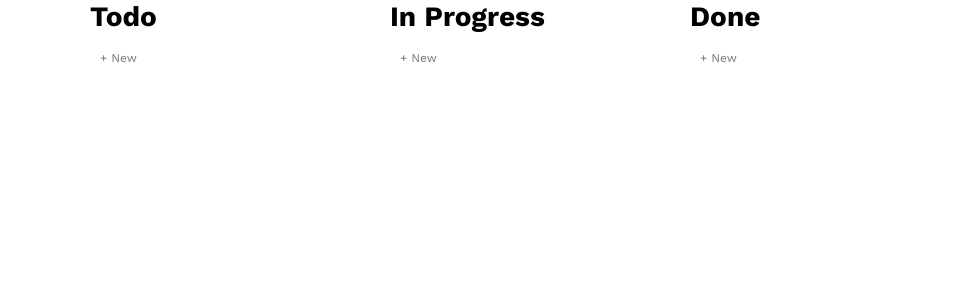
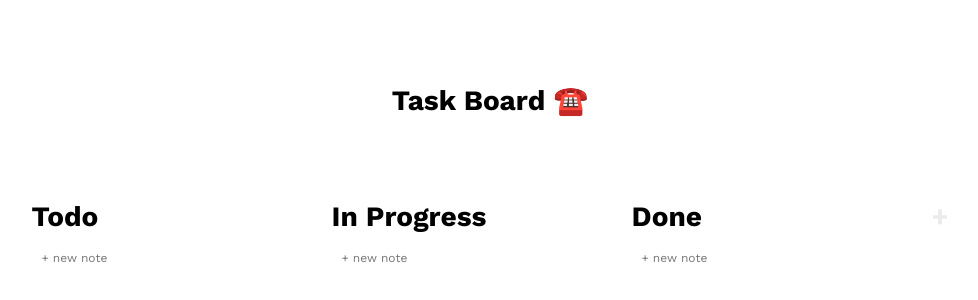
Before and after one commit to SuryaNelakanti/notion-lookalike, a React (Vite) app: page / in a window 1280 px wide. Shown: the top 300 px of the page, without its empty margins (150-1128 px from the left). Built offline with nearby package versions, Linux system fonts and the light colour scheme.

Commit message:
adding notes enabled

```diff
--- a/src/components/board-group/board-group.tsx
+++ b/src/components/board-group/board-group.tsx
@@ -5,18 +5,26 @@ type BoardGroupProps = {
   group: GroupNoteType
   groupIndex: number
   children: any
+  newNote: (groupIndex: number) => void
 }
 
 export const BoardGroup: React.FC<BoardGroupProps> = ({
   group,
   groupIndex,
   children,
+  newNote,
 }) => {
+  const newNoteHandler = () => {
+    newNote(groupIndex)
+  }
+
   return (
     <div className="group header-txt-1 bold-txt" key={groupIndex}>
       {group.name}
       {children}
-      <div className="group__add-note body-txt-4">+ New</div>
+      <div className="group__add-note body-txt-4" onClick={newNoteHandler}>
+        + new note
+      </div>
     </div>
   )
 }
--- a/src/components/table/_table.scss
+++ b/src/components/table/_table.scss
@@ -1,6 +1,22 @@
+.header{
+    width: 100vw;
+    height: 20vh;
+    display: flex;
+    align-items: center;
+    justify-content: center;
+    padding: 10rem
+}
 .table{
     display: flex;
     flex-direction: row;
     justify-content: center;
+    flex-wrap: wrap;
     gap: 10rem;
+    &__add-new-group{
+        color: $gray-200;
+    }
+    &__add-new-group:hover{
+        color: black;
+        cursor: pointer;
+    }
 }
--- a/src/components/table/table.tsx
+++ b/src/components/table/table.tsx
@@ -1,5 +1,5 @@
-import React, { useState, useRef } from 'react'
-import { GroupNoteType } from '../../helpers'
+import React, { useState, useRef, useEffect } from 'react'
+import { GroupedNotesMetaManager, GroupNoteType } from '../../helpers'
 import { BoardGroup } from '../board-group/board-group'
 import { Note } from '../note/note'
 
@@ -14,6 +14,12 @@ export const Table: React.FC<TableProps> = ({ groupNotes }) => {
   // Refs.
   const dragStartIndex = useRef({ groupIndex: 0, noteIndex: 0 })
   const dragEndIndex = useRef({ groupIndex: 0, noteIndex: 0 })
+
+  // Effects.
+  useEffect(() => {
+    GroupedNotesMetaManager.saveNotes(groupNotesState)
+    console.log('hi')
+  }, [groupNotesState])
 
   // Handlers.
   const draggingStartHandler = (groupIndex: number, noteIndex: number) => {
@@ -52,10 +58,22 @@ export const Table: React.FC<TableProps> = ({ groupNotes }) => {
     setGroupNotesState(updatedGroupNotes)
   }
 
+  const newNote = (groupIndex: number) => {
+    const updatedGroupNotes = [...groupNotesState]
+    updatedGroupNotes[groupIndex].value.push('Type a name...')
+    setGroupNotesState(updatedGroupNotes)
+  }
+
   return (
+    <div>
+      <div className="header header-txt-1 bold-txt">Task Board ☎️</div>
       <div className="table">
         {groupNotesState.map((group, groupIndex) => (
-        <BoardGroup group={group} groupIndex={groupIndex}>
+          <BoardGroup
+            group={group}
+            groupIndex={groupIndex}
+            newNote={() => newNote(groupIndex)}
+          >
             {group.value.map((note, noteIndex) => (
               <Note
                 draggingStartHandler={() =>
@@ -72,6 +90,8 @@ export const Table: React.FC<TableProps> = ({ groupNotes }) => {
             ))}
           </BoardGroup>
         ))}
+        <div className="table__add-new-group header-txt-1 bold-txt">+</div>
+      </div>
     </div>
   )
 }
```
Lines whose indentation alone changed are shown as unchanged.
